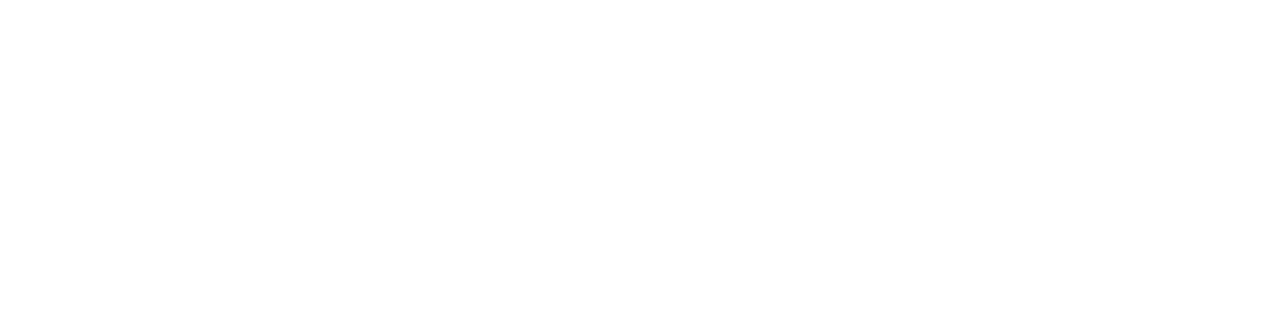
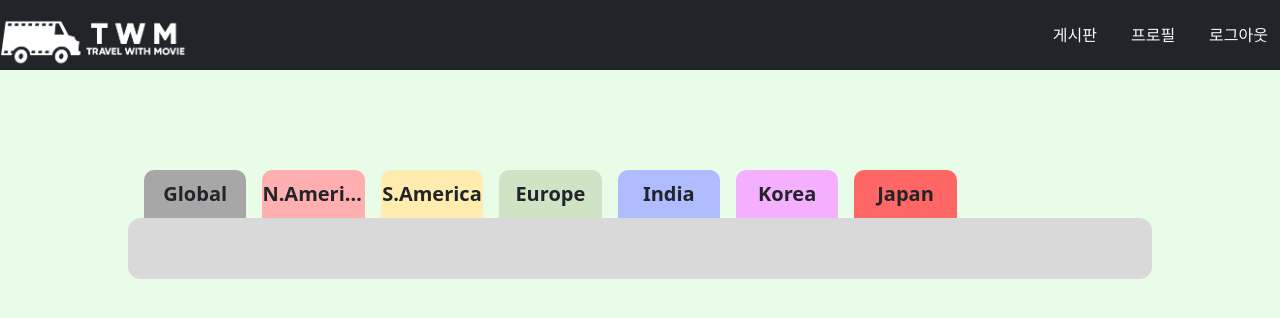
Before and after one commit to Demopeu/TWM, a Vue app in the folder final_pjt_front/: page /community/1 in a window 1280 px wide. Shown: the top 318 px of the page. Built offline with nearby package versions, Linux system fonts and the light colour scheme; no server answers.

Commit message:
feat: ArticleList,ltem,communty,Detail CSS 수정

```diff
--- a/final_pjt_front/src/components/ArticleListItem.vue
+++ b/final_pjt_front/src/components/ArticleListItem.vue
@@ -1,24 +1,49 @@
 <template>
-  <div>
-    <RouterLink :to="{ name: 'DetailView', params: { articleId: article.id} }">
-      <span>{{ article.id }}</span>
-      <span>{{ article.title }}</span>
-      <span>{{ article.user.id }}</span>
-      <span>{{ article.created_at }}</span>
+  <div class="index-box-in">
+    <RouterLink :to="{ name: 'DetailView', params: { articleId: article.id } }" class="index-link">
+      <span class="index-item" style="flex: 2">{{ article.id }}</span>
+      <span class="index-item" style="flex: 3">{{ article.title }}</span>
+      <span class="index-item" style="flex: 2">{{ username }}</span>
+      <span class="index-item" style="flex: 2">{{ article.created_at }}</span>
+      <span v-if="article.likes" class="index-item" style="flex: 1">{{ article.likes.length }}</span>
+      <span v-else class="index-item" style="flex: 1">0</span>
     </RouterLink>
   </div>
 </template>
 
 <script setup>
+import { ref, onMounted } from 'vue';
 import { RouterLink } from 'vue-router';
+import axios from 'axios';
 
-defineProps({
+const props = defineProps({
   article: Object
 })
 
+const username = ref('김동현');
 
 </script>
 
 <style scoped>
 
+.index-box-in{
+  width: 95%;
+  height: 5vh;
+  background-color: white;
+  margin: 2vh auto;
+  display: flex;
+  justify-content: space-around;
+  align-items: center;
+}
+
+.index-link {
+  display: flex;
+  flex: 1;
+  text-decoration: none;
+  color: inherit;
+}
+.index-item {
+  font-weight: 1000;
+  text-align: center;
+}
 </style>
--- a/final_pjt_front/src/components/SelectCountry.vue
+++ b/final_pjt_front/src/components/SelectCountry.vue
@@ -13,9 +13,12 @@
             <li class="nav-item">
                 <button @click="gopronav" class="btn btn-outline-light" style="border: black;">프로필</button>
             </li>
-        </ul>
-      </div>
-    </nav>
+            <li class="nav-item">
+                <button @click="" class="btn btn-outline-light" style="border: black;">로그아웃</button>
+            </li>
+            </ul>
+          </div>
+        </nav>
         <div @click="handleClick" ref="centeredElement " class="centered-element-north">
             <button value="north_america">N.America</button>
         </div>
--- a/final_pjt_front/src/stores/counter.js
+++ b/final_pjt_front/src/stores/counter.js
@@ -8,7 +8,7 @@ export const useCounterStore = defineStore('counter', () => {
   const token = ref(null)
   const router = useRouter()
   const toast = useToast()
-  const articles = ref([])
+  const articles = ref()
 
   const login = function(payload) {
     const username = payload.username
--- a/final_pjt_front/src/views/CommunityView.vue
+++ b/final_pjt_front/src/views/CommunityView.vue
@@ -1,5 +1,24 @@
 <template>
   <div class="container min-vw-100 min-vh-100" >
+    <nav class="navbar navbar-expand-lg navbar-dark bg-dark ">
+            <img class="img-logo" src="@/assets/Logo_white.png" alt="Logo_black.png" @click="goidnav">
+            <button class="navbar-toggler" type="button" data-toggle="collapse" data-target="#navbarNav" aria-controls="navbarNav" aria-expanded="false" aria-label="Toggle navigation">
+            <span class="navbar-toggler-icon"></span>
+            </button>
+            <div class="collapse navbar-collapse" id="navbarNav">
+            <ul class="navbar-nav d-flex ms-auto">
+            <li class="nav-item">
+                <button @click="gocomunav" class="btn btn-outline-light" style="border: black;">게시판</button>
+            </li>
+            <li class="nav-item">
+                <button @click="gopronav" class="btn btn-outline-light" style="border: black;">프로필</button>
+            </li>
+            <li class="nav-item">
+                <button @click="" class="btn btn-outline-light" style="border: black;">로그아웃</button>
+            </li>
+            </ul>
+          </div>
+        </nav>
     <ArticleList />
   </div>
 </template>
@@ -15,5 +34,31 @@ import ArticleList from '@/components/ArticleList.vue';
   width: 100%;
   height: 100vh;
   overflow-y: auto;
+  padding: 0;
+}
+.navbar-brand {
+  font-size: 1.5em;
+}
+
+.navbar-nav .nav-link {
+  color: #fff !important;
+  font-size: 1.2em;
+  padding: 10px 20px;
+}
+
+.navbar-nav .nav-item {
+  margin-left: 10px;
+}
+
+.navbar {
+  width: 100vw;
+  padding: 0;
+}
+
+.img-logo {
+
+  width: 190px;
+  height: 70px;
+  padding: 0;
 }
 </style>
--- a/final_pjt_front/src/views/DetailView.vue
+++ b/final_pjt_front/src/views/DetailView.vue
@@ -1,7 +1,65 @@
 <template>
-    <div v-if="article">
-        <h1>{{ article.title }}</h1>
+    <div class="container min-vw-100 min-vh-100">
+        <nav class="navbar navbar-expand-lg navbar-dark bg-dark ">
+            <img class="img-logo" src="@/assets/Logo_white.png" alt="Logo_black.png" @click="goidnav">
+            <button class="navbar-toggler" type="button" data-toggle="collapse" data-target="#navbarNav" aria-controls="navbarNav" aria-expanded="false" aria-label="Toggle navigation">
+            <span class="navbar-toggler-icon"></span>
+            </button>
+            <div class="collapse navbar-collapse" id="navbarNav">
+            <ul class="navbar-nav d-flex ms-auto">
+            <li class="nav-item">
+                <button @click="gocomunav" class="btn btn-outline-light" style="border: black;">게시판</button>
+            </li>
+            <li class="nav-item">
+                <button @click="gopronav" class="btn btn-outline-light" style="border: black;">프로필</button>
+            </li>
+            <li class="nav-item">
+                <button @click="" class="btn btn-outline-light" style="border: black;">로그아웃</button>
+            </li>
+            </ul>
+          </div>
+        </nav>
+        <div class="articleList-box">
+            <div class="button-box">
+            <div class="Nomal-button" style="background-color: #A7A7A7;">Global</div>
+            <div class="Nomal-button" style="background-color: #FFAFAF;">N.America</div>
+            <div class="Nomal-button" style="background-color: #FFEDAF;">S.America</div>
+            <div class="Nomal-button" style="background-color: #CFE4C5;">Europe</div>
+            <div class="Nomal-button" style="background-color: #AFBCFF;">India</div>
+            <div class="Nomal-button" style="background-color: #F4AFFF;">Korea</div>
+            <div class="Nomal-button" style="background-color: #FF6767;">Japan</div>
+            </div>
+            <div class="articleList-List-box">
+            <div class="articleList-List-box-in">
+                <div v-if="article">
+                <h1>{{ article.title }}</h1>
+                <hr style="margin: 0.5vh;">
+                <div class="content-box">
+                  <div style="display: flex;">
+                    <h6>{{ username }}</h6>
+                    <h6>{{ created_at }}</h6>
+                  </div>
+                  <div style="display: flex;">
+                    <h6 v-if="article.likes" class="index-item" >좋아요 : {{ article.likes.length }}</h6>
+                    <h6 v-else class="index-item" >좋아요 : 0</h6>
+                    <h6 v-if="article.comments" class="index-item" >댓글 : {{ article.comments.length }}</h6>
+                    <h6 v-else class="index-item">댓글 : 0</h6>
+                  </div>
+                </div>
+                  <h3>{{ article.content }}</h3>
+                  <div class="like-button-container">
+                    <button class="like-button"></button>
+                  </div>
+                  <hr style="margin: 0.5vh; color: #2FB2FC; border-width: 2px; border-style: solid;">
+                    <div v-if="article.comment_set">
+                      <h6>{{ article.comment_set }}</h6>
+                  </div>
+            </div>
+        </div>
+      </div>
+        </div>
     </div>
+
 </template>
 
 <script setup>
@@ -25,8 +83,165 @@ onMounted(() => {
         console.log(error)
     })
 })
+
+const username = ref('김동현')
+const created_at = ref('2024.05.06')
 </script>
 
-<style lang="scss" scoped>
+<style scoped>
+.container {
+  background-color: #E9FCE7;
+  width: 100%;
+  height: 100vh;
+  overflow-y: auto;
+  padding: 0;
+}
+.content-box{
+  display: flex;
+  justify-content: space-between;
+}
+.articleList-box{
+  padding-top: 10vh;
+  width: 80%;
+  height: 100%;
+  margin-left: auto;
+  margin-right: auto;
+}
+.articleList-List-box {
+  background-color: #D9D9D9;
+  width: 100%;
+  min-width: 75vh;
+  border-radius: 1vw;
+  display: flex;
+  flex-direction: column;
+  align-items: center;
+}
+.articleList-List-box-in{
+  background-color: white;
+  width: 95%;
+  border-radius: 1vw;
+  margin: 3% auto;
+  min-height: 90%;
+}
+.button-box{
+  display: flex;
+  margin-top: 20px;
+}
+.Nomal-button {
+  width: 10%;
+  height: 6vh;
+  margin-left: 2vh;
+  border-top-left-radius: 10px;
+  border-top-right-radius: 10px;
+  border-bottom-right-radius: 0;
+  border-bottom-left-radius: 0;
+  text-align: center;
+  line-height: 6vh;
+  font-weight: bold;
+  display: inline-block;
+  text-overflow: ellipsis;
+  font-size: 24px;
+  white-space: nowrap;
+  text-overflow: ellipsis;
+}
+@media screen and (max-width: 1800px) {
+  .Nomal-button {
+    font-size: 20px; /* 변경할 폰트 크기 */
+  }
+}
+
+@media screen and (max-width: 1400px) {
+  .Nomal-button {
+    overflow: hidden;
+    text-overflow: ellipsis;
+  }
+}
+
+.navbar-brand {
+  font-size: 1.5em;
+}
+
+.navbar-nav .nav-link {
+  color: #fff !important;
+  font-size: 1.2em;
+  padding: 10px 20px;
+}
+
+.navbar-nav .nav-item {
+  margin-left: 10px;
+}
+
+.navbar {
+  width: 100vw;
+  padding: 0;
+}
+
+.img-logo {
+
+  width: 190px;
+  height: 70px;
+  padding: 0;
+}
+h1 {
+  font-weight: bold;
+  white-space: nowrap;
+  overflow: hidden;
+  text-overflow: ellipsis;
+  padding-top: 1vh;
+  padding-left: 2vh;
+}
+h3{
+  white-space: nowrap;
+  overflow: hidden;
+  text-overflow: ellipsis;
+  padding-left: 2vh;
+  padding-top: 3vh;
+  letter-spacing: -2px;
+}
+h6 {
+  font-weight: bold;
+  white-space: nowrap;
+  overflow: hidden;
+  text-overflow: ellipsis;
+  padding-right: 5vh;
+  padding-left: 2vh;
+  padding-top: 0;
+}
+
+.like-button-container {
+  display: flex;
+  justify-content: center;
+  margin-top: 5vh;
+  margin-bottom: 5vh;
+}
+
+.like-button {
+  position: relative;
+  padding: 40px;
+  font-size: 14px;
+  background-color: #5EB9EC;
+  color: white;
+  border: none;
+  border-radius: 50%; /* 동그랗게 만듭니다 */
+  cursor: pointer;
+}
+
+.like-button::before {
+  content: "\2605"; /* 별 아이콘 유니코드 */
+  position: absolute;
+  top: 30%;
+  left: 50%;
+  transform: translate(-50%, -50%); /* 가운데로 이동 */
+  font-size: 50px;
+}
+
+.like-button::after {
+  content: "좋아요";
+  position: absolute;
+  top: 70%;
+  left: 50%;
+  transform: translate(-50%, -15%);
+  white-space: nowrap;
+}
 
 </style>
```
Also changed, not shown: final_pjt_front/src/components/ArticleList.vue (+5 -24 lines).
